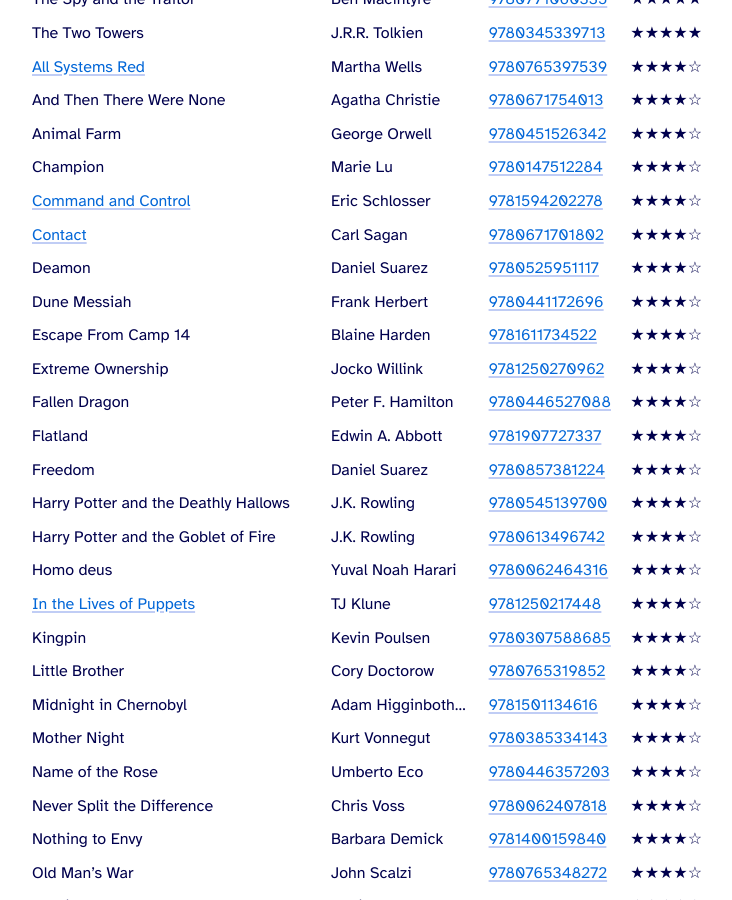
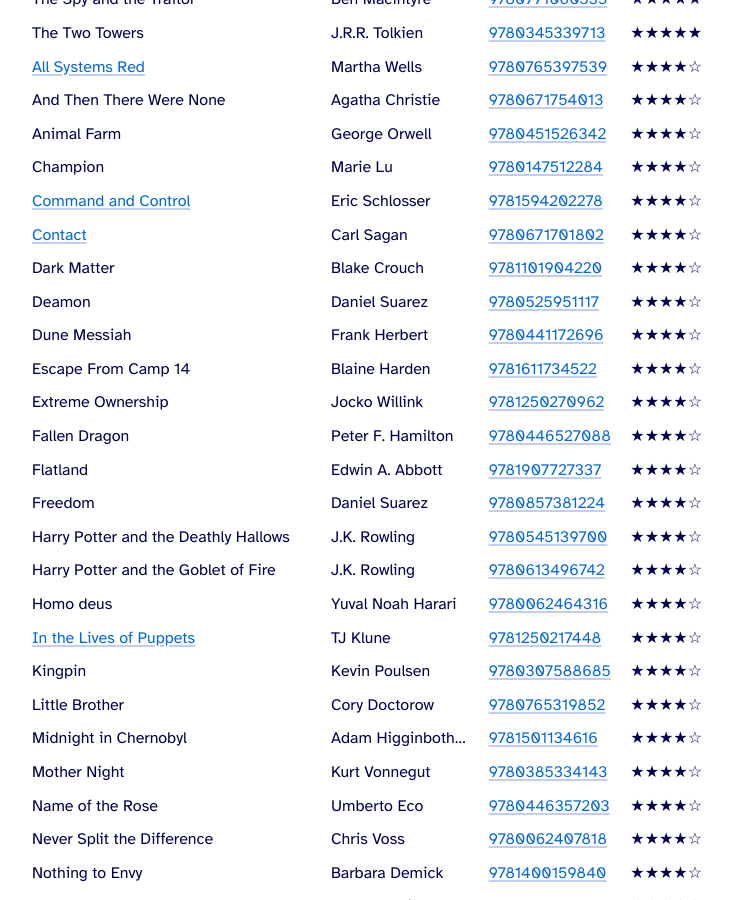
Before and after one commit to cimm/suffix, a Jekyll site: the page built from reading/index.html, in a window 1280 px wide and 900 px high, scrolled down 896 px. Shown: the whole window, without its empty margins (273-1005 px from the left). Built offline with Jekyll 4.4.1, drawn with Linux system fonts in a browser that asks for light colours.

Commit message:
Add Dark Matter by B. Crouch

```diff
--- a/_data/books.yml
+++ b/_data/books.yml
@@ -109,6 +109,11 @@
   author: "Kim Zetter"
   isbn13: 9780770436193
   rating: 3
+- name: "Dark Matter"
+  author: "Blake Crouch"
+  isbn13: 9781101904220
+  rating: 4
+  read: 2026
 - name: "Data Jack"
   author: "Christopher Greyson"
   isbn13: 9781512221213
```
